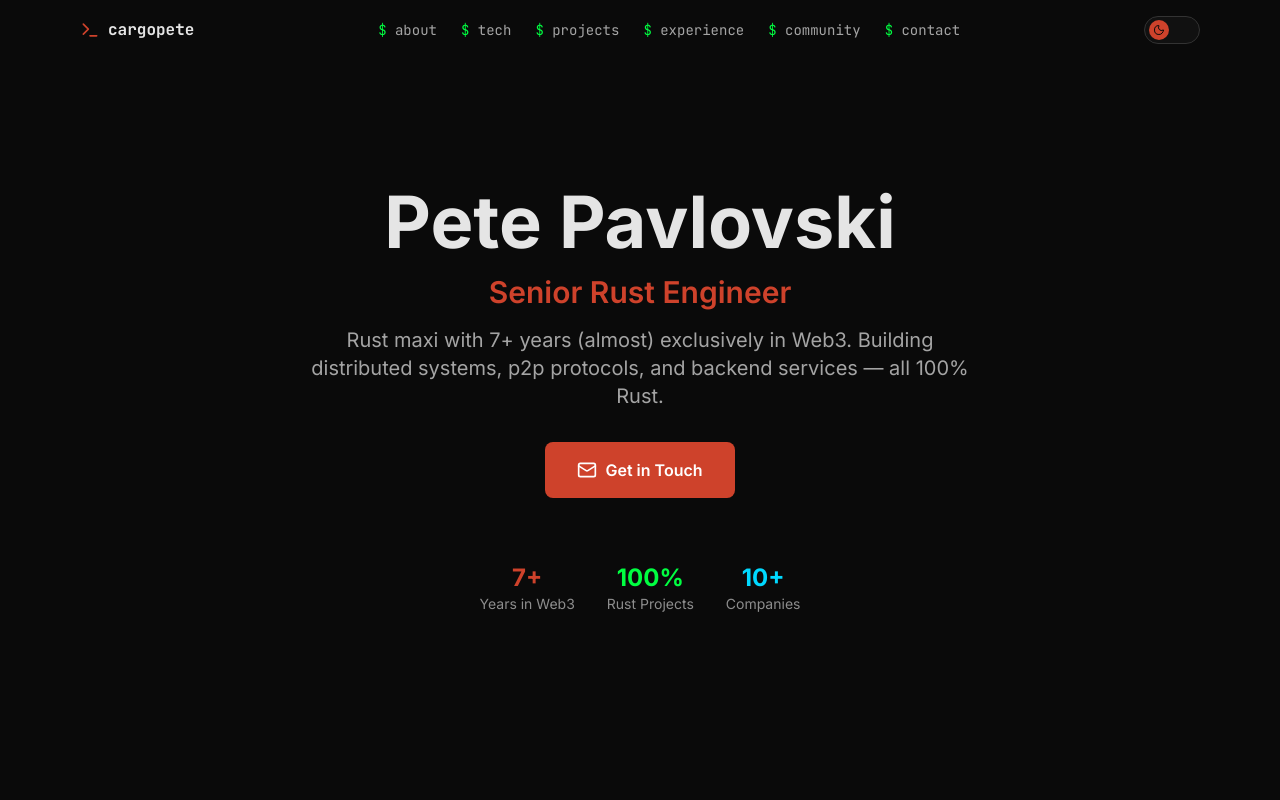
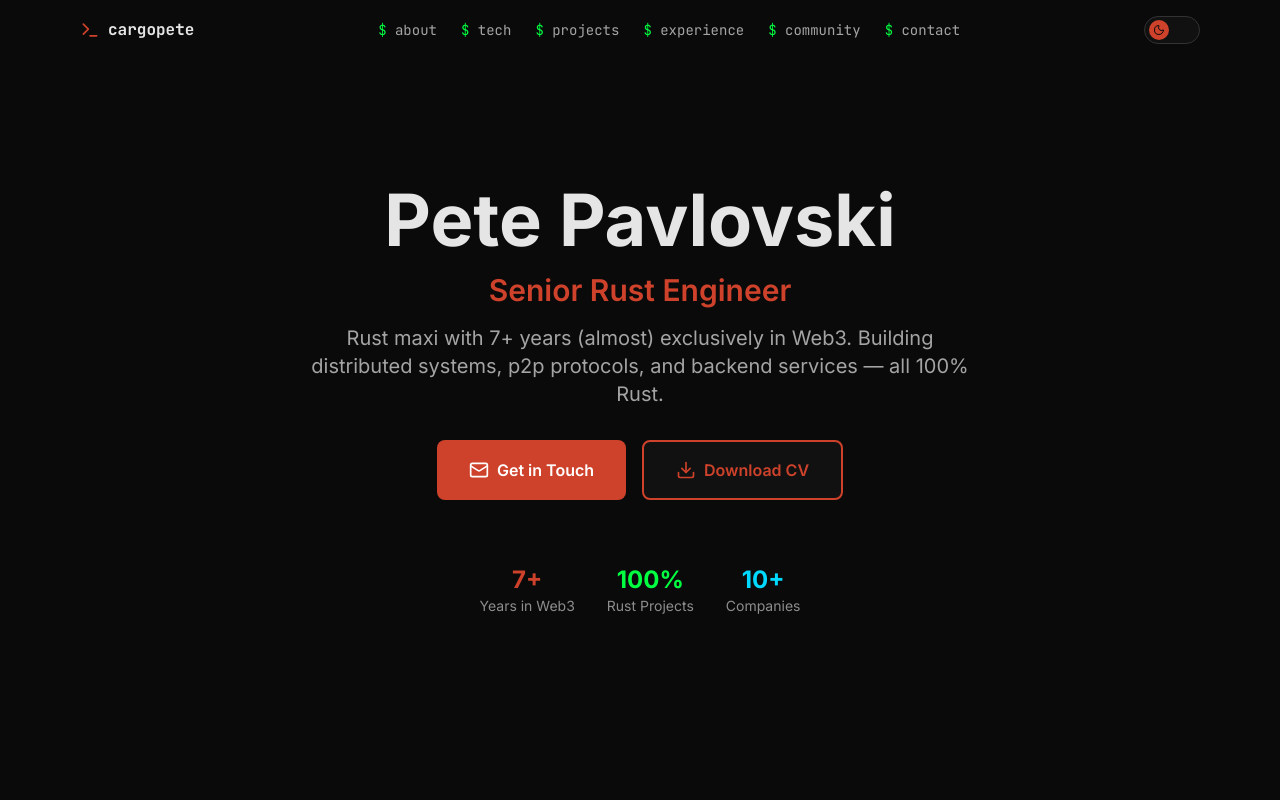
Before and after one commit to cargopete/cargopete, a Next.js app: page / in a window 1280 px wide. Shown: the top 800 px of the page. Built offline with nearby package versions, Linux system fonts and the light colour scheme.

Commit message:
Add CV download button with static PDF

```diff
--- /dev/null
+++ b/app/components/DownloadPDF.tsx
@@ -0,0 +1,16 @@
+"use client";
+
+import { Download } from "lucide-react";
+
+export function DownloadPDF() {
+  return (
+    <a
+      href="/pete-pavlovski-cv.pdf"
+      download="pete-pavlovski-cv.pdf"
+      className="inline-flex items-center gap-2 px-8 py-4 bg-card border-2 border-rust-orange text-rust-orange hover:bg-rust-orange hover:text-white font-semibold rounded-lg transition-all hover:scale-105 hover:shadow-lg hover:shadow-rust-orange/20"
+    >
+      <Download className="w-5 h-5" />
+      Download CV
+    </a>
+  );
+}
--- a/app/components/Hero.tsx
+++ b/app/components/Hero.tsx
@@ -2,6 +2,7 @@
 
 import { motion } from "framer-motion";
 import { Mail } from "lucide-react";
+import { DownloadPDF } from "./DownloadPDF";
 
 export function Hero() {
   return (
@@ -41,6 +42,7 @@ export function Hero() {
               <Mail className="w-5 h-5" />
               Get in Touch
             </a>
+            <DownloadPDF />
           </motion.div>
 
           {/* Quick Stats */}
```
Also changed, not shown: 1 other file (tests, documents, lock files or other folders).
